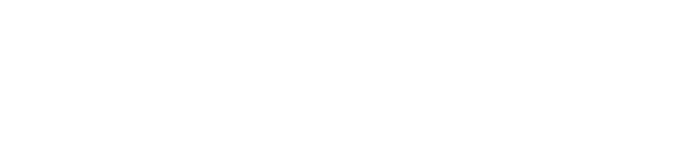
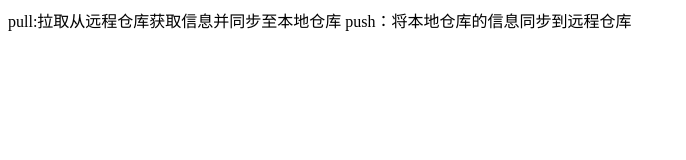
Before and after one commit to waterandmountain/aihaha, a plain HTML site: page index.html in a window 1280 px wide. Shown: the whole page, without its empty margins (0-686 px from the left). Drawn offline with Linux system fonts and the light colour scheme.

Commit message:
添加信息

```diff
--- a/index.html
+++ b/index.html
@@ -7,6 +7,8 @@
     <title>Document</title>
 </head>
 <body>
+    pull:拉取从远程仓库获取信息并同步至本地仓库
+    push：将本地仓库的信息同步到远程仓库
     <script>
         var a = 2;
         console.log(2)
```
